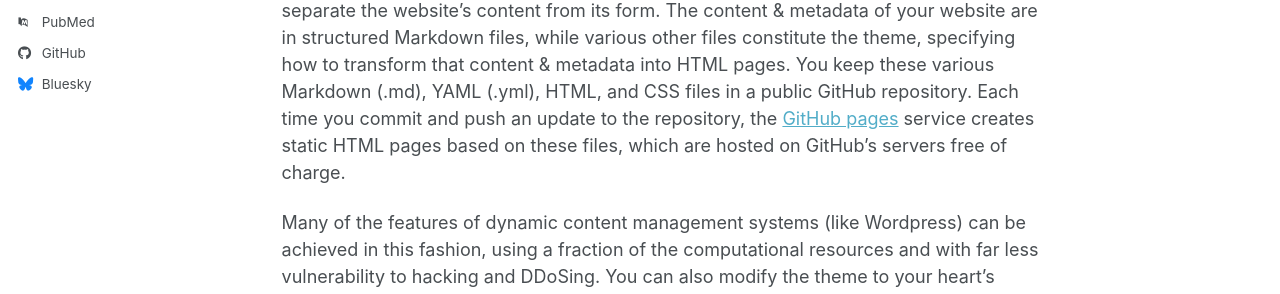
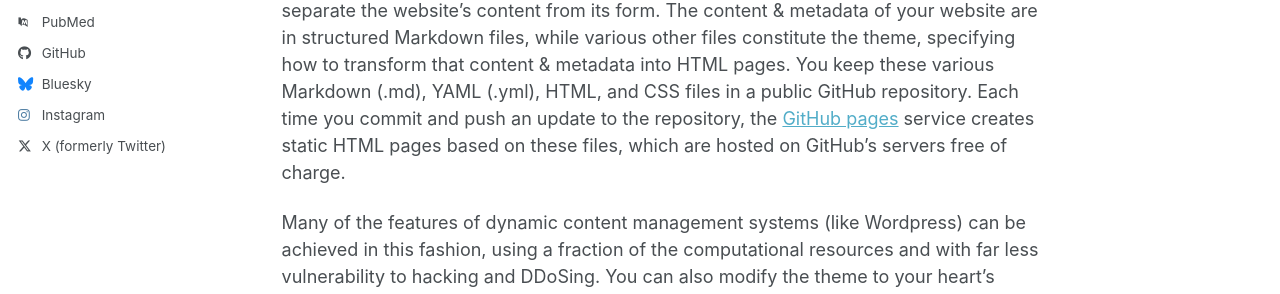
Before and after one commit to atteniem/atteniem.github.io, a Jekyll site: the page built from _pages/about.md, in a window 1280 px wide. Shown: the part 564-858 px from the top of the page. Built offline with Jekyll 4.4.1, drawn with Linux system fonts in a browser that asks for light colours; some web fonts are replaced; a script bundle is joined from its source files by our own code; library files that are not in the unit come from our copies; some of the changed lines change nothing that is shown.

Commit message:
Update _config.yml

```diff
--- a/_config.yml
+++ b/_config.yml
@@ -64,7 +64,7 @@ author:
   goodreads        : # Username
   google_plus      : # Username
   keybase          : # Username
-  instagram        : # Username
+  instagram        : "attenidvem"
   lastfm           : # Username
   linkedin         : # Username
   mastodon         : # URL
@@ -74,7 +74,7 @@ author:
   steam            : # Username
   telegram         : # URL
   tumblr           : # Username
-  twitter          : # Username for X / Twitter
+  twitter          : "atteniem"
   vine             : # Username
   weibo            : # Username
   wikipedia        : # Username
```
